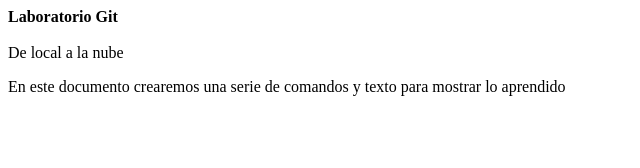
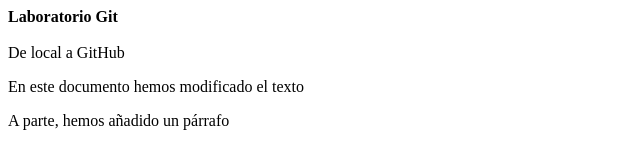
Before and after one commit to MrVBianchi/Git-lab, a plain HTML site: page index.html in a window 1280 px wide. Shown: the whole page, without its empty margins (0-640 px from the left). Drawn offline with Linux system fonts and the light colour scheme.

Commit message:
Texto modificado en development

```diff
--- a/index.html
+++ b/index.html
@@ -10,9 +10,9 @@
     <header><strong>Laboratorio Git</strong></header>
 <br>
 <main>
-    <header>De local a la nube</header>
-<p>En este documento crearemos una serie de comandos y texto para mostrar lo aprendido</p>
-
+    <header>De local a GitHub</header>
+<p>En este documento hemos modificado el texto</p>
+<p>A parte, hemos añadido un párrafo</p>
 
 </main>
 
```
